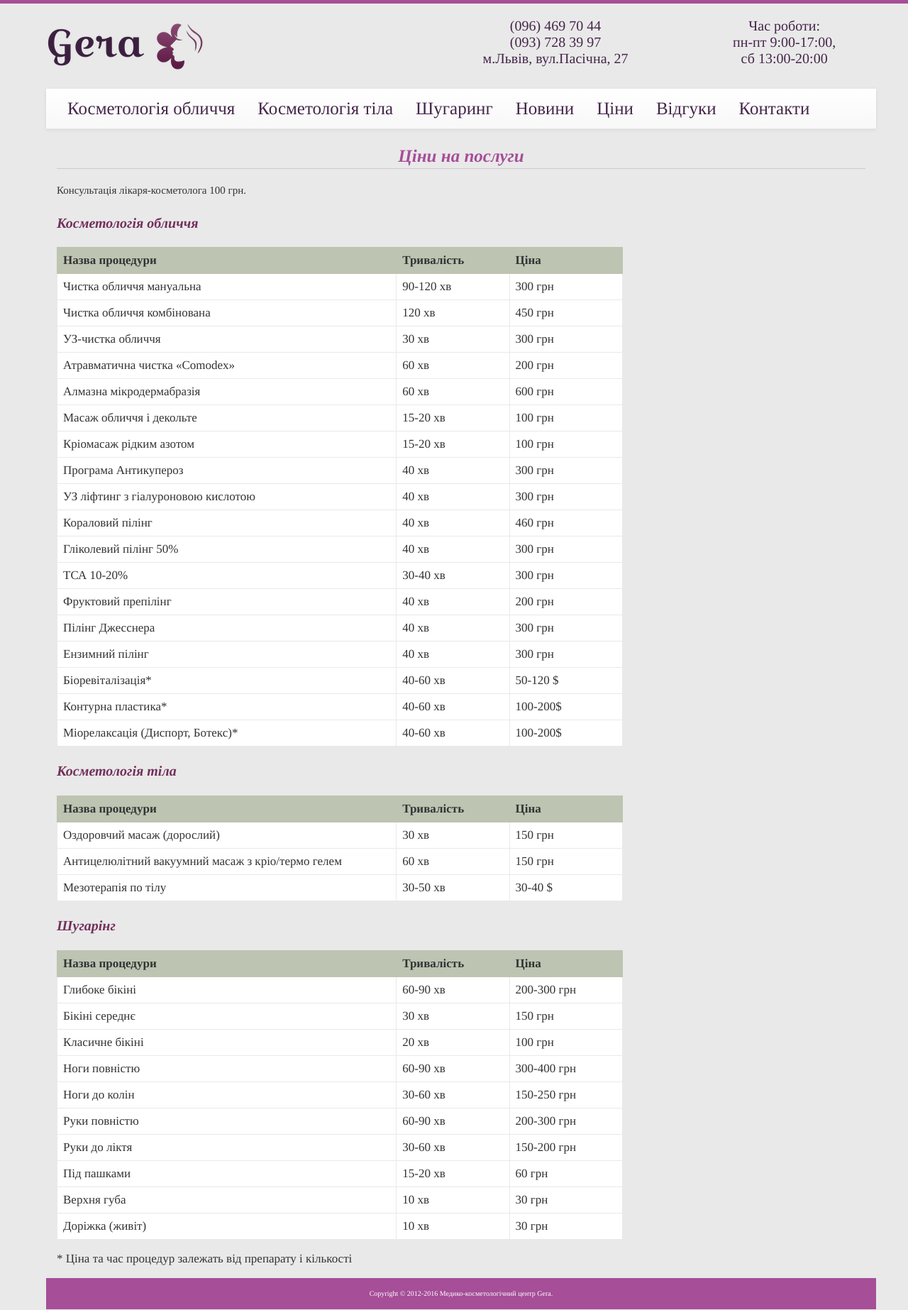
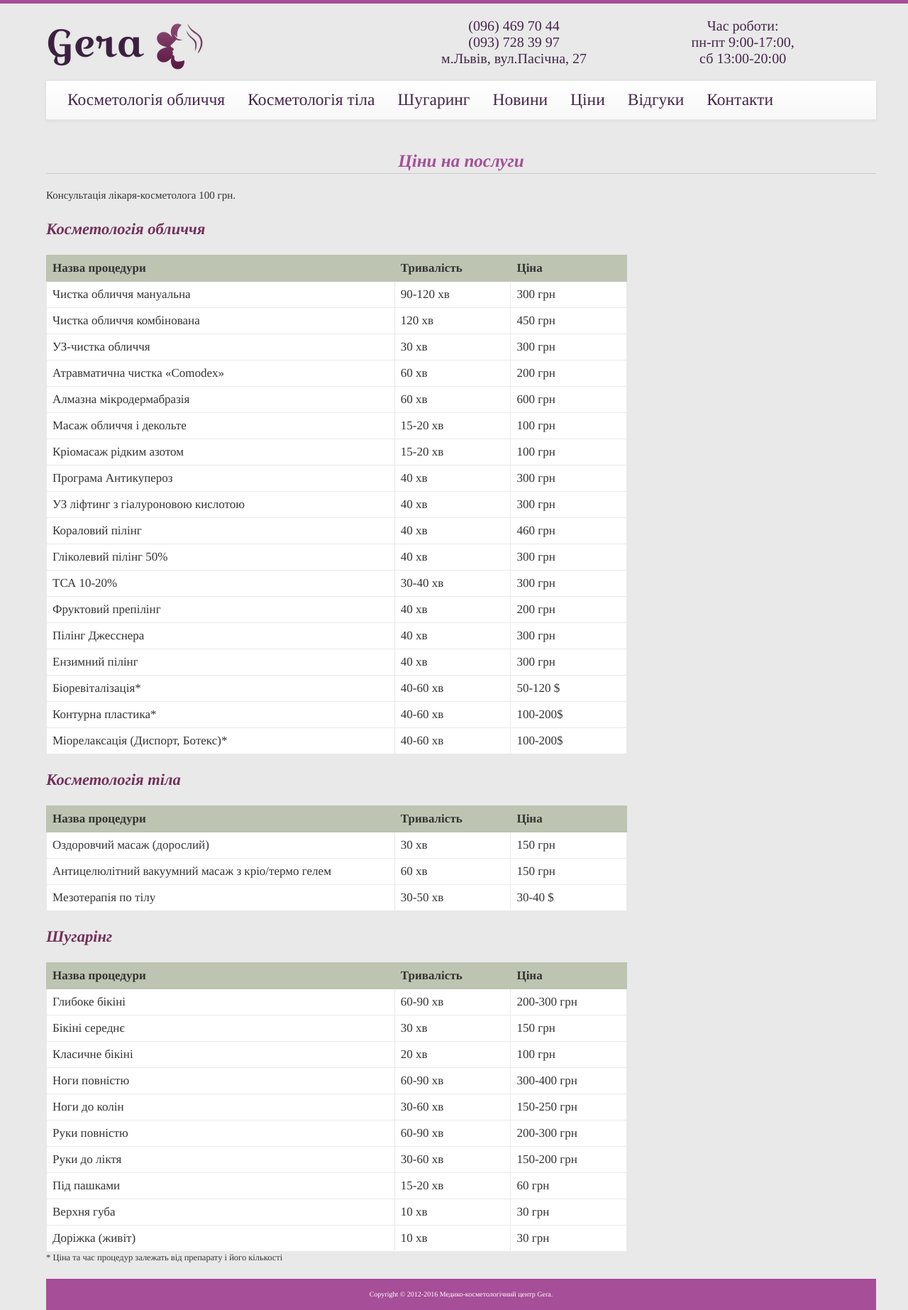
Before and after one commit to iapkarian/database_elegant, a Django app: page /price/ in a window 1280 px wide. Shown: the whole page at 71% size. Run offline with Django 3.2, Linux system fonts and the light colour scheme; some libraries are stand-ins or nearby versions.

Commit message:
change font for all modules

```diff
--- a/elegant/static/css/main.css
+++ b/elegant/static/css/main.css
@@ -10,7 +10,7 @@ body {
 
 header {
     background-color: #E9E9E9;
-    height: 100px;
+    padding-bottom: 20px;
 }
 
 .left-col-header{
@@ -23,7 +23,7 @@ header {
     text-align: right;
     color: #45254A;
     margin-top: 20px;
-    margin-left: 40%;
+    margin-left: 35%;
 
 }
 
@@ -35,7 +35,7 @@ li a {
     padding: 8px 16px;
     text-decoration: none;
     text-align: left;
-    font-size: 2.5rem;
+    font-size: 2.35rem;
 }
 
 li a:hover {
--- a/elegant/static/css/price.css
+++ b/elegant/static/css/price.css
@@ -1,6 +1,6 @@
 .h3-title{
     color: #73305B;
-    font-size: 200%;
+    font-size: 2.25rem;
     font-style: italic;
     font-weight: bold;
     padding-top: 20px;
--- a/elegant/static/css/public.css
+++ b/elegant/static/css/public.css
@@ -8,10 +8,16 @@
         border-bottom-style: solid;
         border-bottom-color: #CCC;
     margin-bottom: 20px;
+    padding-top: 20px;
 }
 
 p {
     color: #0000;
+}
+
+.col-md-12{
+    padding-left: 0px;
+    padding-right: 0px;
 }
 
 .pr-text {
--- a/elegant/templates/elegant/base.html
+++ b/elegant/templates/elegant/base.html
@@ -127,7 +127,7 @@
             {% block content %}
             {% endblock %}
 
-            <div class="row" style="padding:15px; background-color:#A64E98; text-align:center; ">
+            <div class="row" style="padding:15px; background-color:#A64E98; text-align:center;">
                 <span style="color: white;">
                     Copyright © 2012-2016 Медико-косметологiчний центр Gera.
                 </span>
--- a/elegant/templates/elegant/price.html
+++ b/elegant/templates/elegant/price.html
@@ -3,14 +3,14 @@
     {{ block.super }}<link rel="stylesheet" href="{% static 'css/price.css' %}">
 {% endblock %}
 {% block content %}
-    <div class="row" style="padding-left:15px; padding-right:15px;">
+    <div class="row">
         <div class="h2-title" style="text-align:center;">
             Цiни на послуги
         </div>
     </div>
 
-    <div class="row" style="padding-left:15px; padding-right:15px;">
-        <div class="qwe">
+    <div class="row">
+        <div style="font-size: 1.5rem; color: #333333; width:70%;">
             <span style="">Консультація лікаря-косметолога 100 грн. </span>
         </div>
 
@@ -101,7 +101,7 @@
         </table>
     </div>
 
-    <div class="row" style="padding-left:15px; padding-right:15px;">
+    <div class="row">
         <div class="h3-title">
             Косметологiя тiла
         </div>
@@ -126,7 +126,7 @@
         </table>
     </div>
 
-    <div class="row" style="padding-left:15px; padding-right:15px;">
+    <div class="row">
         <div class="h3-title">
             Шугарiнг
         </div>
@@ -177,11 +177,12 @@
                 <td>10 хв</td><td>30 грн</td>
             </tr>
         </table>
-        <div class="row" style="padding:15px;">
-            <span style="font-size: 17px; color: #333333;">
-                * Цiна та час процедур залежать від препарату і кількості
-            </span>
-        </div>
+    </div>
 
+    <div class="row" style="padding-bottom:20px;">
+        <span style="font-size: 1.25rem; color: #333333;">
+            * Цiна та час процедур залежать від препарату і його кількості
+        </span>
     </div>
+
 {% endblock %}
--- a/elegant/templates/elegant/shugaring.html
+++ b/elegant/templates/elegant/shugaring.html
@@ -1,8 +1,7 @@
 {% extends 'elegant/base.html' %}{% load static from staticfiles %}
 {% block content %}
     <script type="text/javascript" src="//vk.com/js/api/openapi.js?136"></script>
-    <div class="row otstup">
-        <div class="col-md-2"></div>
+    <div class="row">
         <div class="col-md-12">
             <div id="carousel-example-generic" class="carousel slide" data-ride="carousel">
             <!-- Маркеры слайдов -->
@@ -38,7 +37,7 @@
         </div>
     </div>
 
-    <div class="row" style="padding:15px;">
+    <div class="row" style="padding-bottom:20px;">
         <div class="h2-title" style="text-align:center;">
             Шугаринг
         </div>
```
Also changed, not shown: elegant/templates/elegant/main.html (+5 -6 lines).
